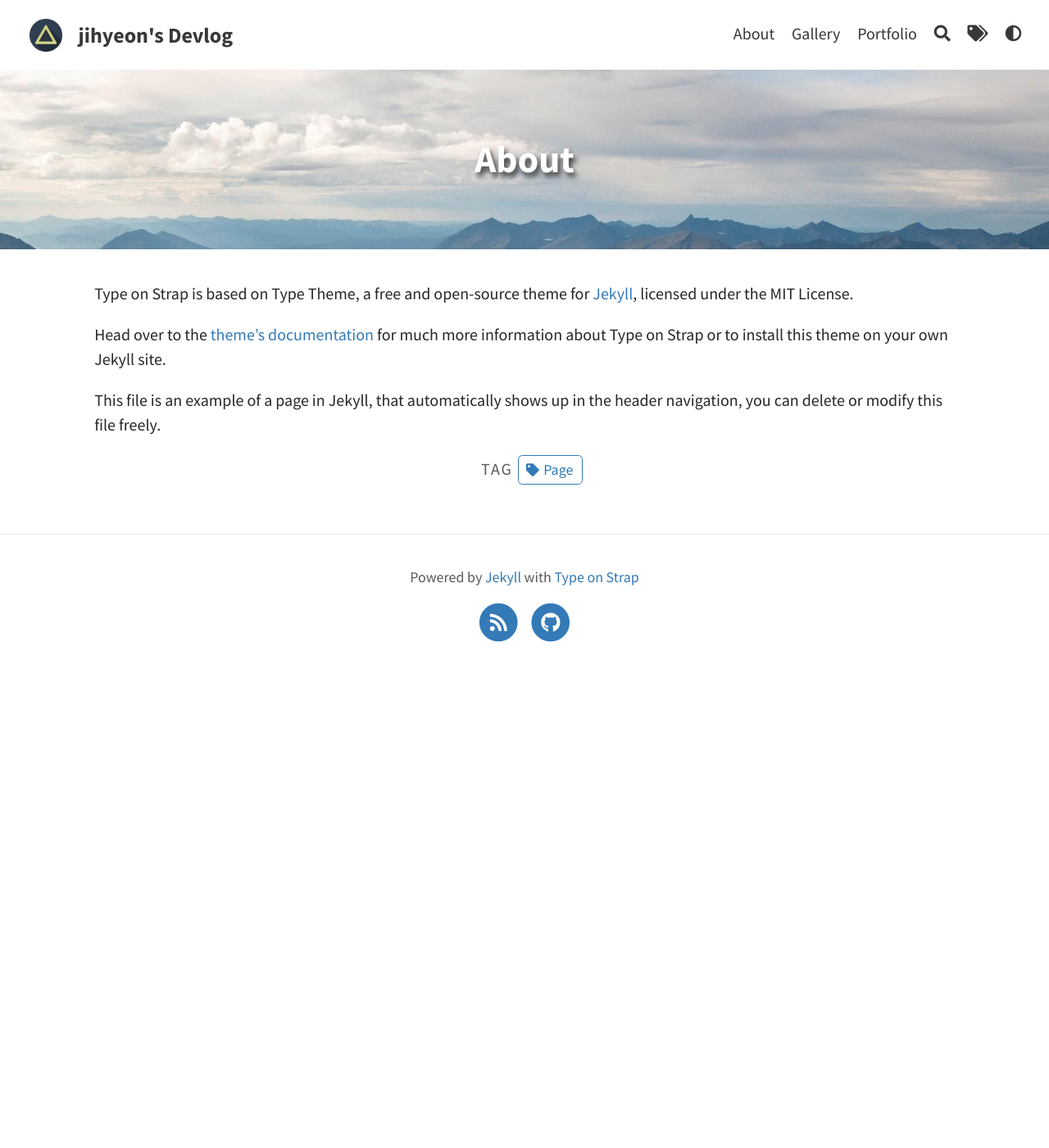
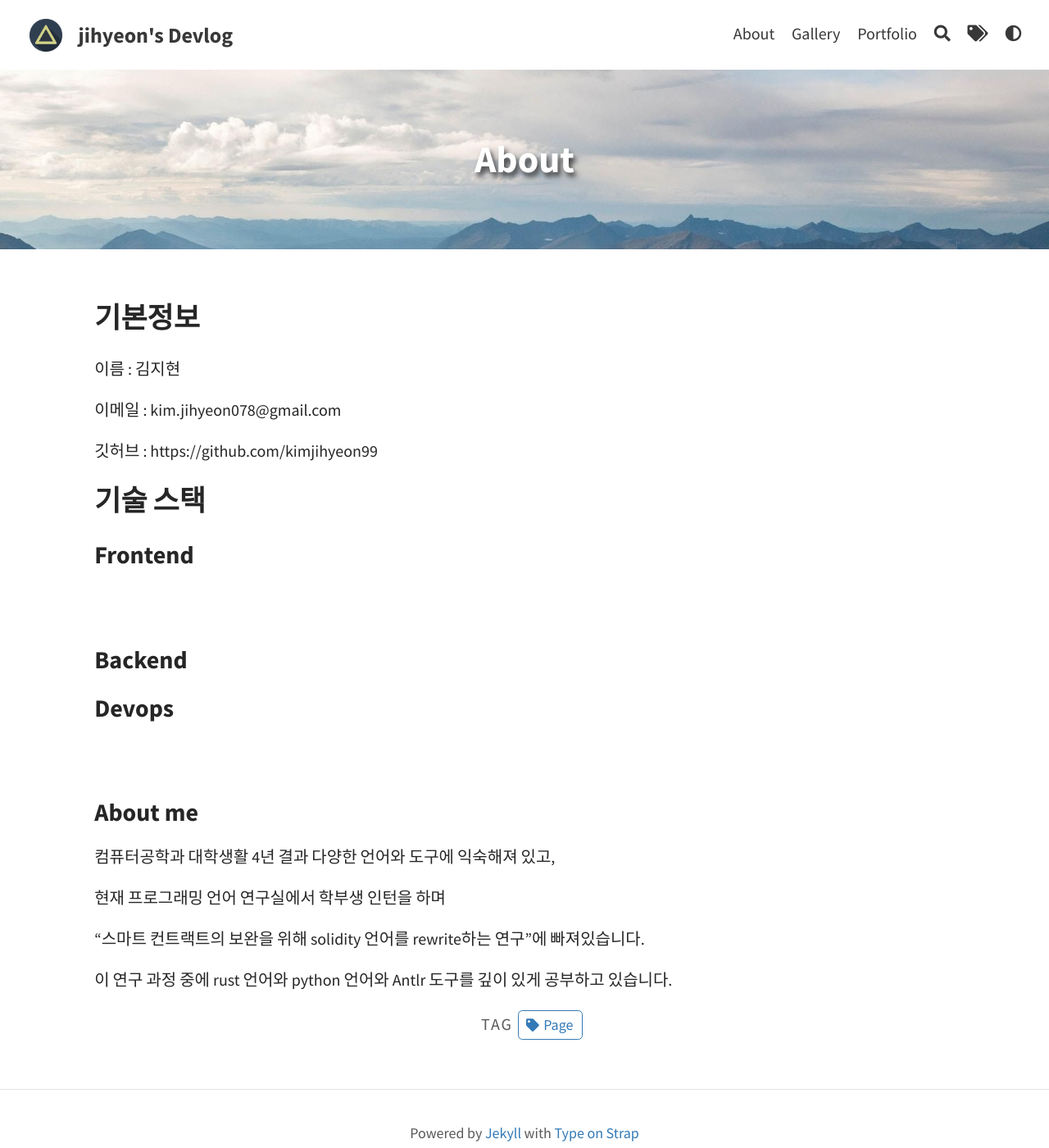
Before and after one commit to kimjihyeon99/kimjihyeon99.github.io, a Jekyll site: the page built from pages/about.md, in a window 1280 px wide and 1400 px high. Shown: the whole window at 82% size. Built offline with Jekyll 4.4.1, drawn with Linux system fonts in a browser that asks for light colours; grey boxes are pictures that could not be loaded.

Commit message:
profile update

```diff
--- a/pages/about.md
+++ b/pages/about.md
@@ -6,8 +6,40 @@ feature-img: "assets/img/pexels/travel.jpeg"
 tags: [Page]
 ---
 
-Type on Strap is based on Type Theme, a free and open-source theme for [Jekyll](http://jekyllrb.com/), licensed under the MIT License.
+## 기본정보
 
-Head over to the [theme's documentation](https://github.io/sylhare/Type-on-Strap) for much more information about Type on Strap or to install this theme on your own Jekyll site.
+이름 : 김지현
 
-This file is an example of a page in Jekyll, that automatically shows up in the header navigation, you can delete or modify this file freely.
+이메일 : kim.jihyeon078@gmail.com
+
+깃허브 : https://github.com/kimjihyeon99
+
+## 기술 스택
+
+### Frontend
+
+<img width=40 height =40  src="https://cdn.jsdelivr.net/npm/simple-icons@v5/icons/html5.svg">
+<img width=40 height =40  src="https://cdn.jsdelivr.net/npm/simple-icons@v5/icons/javascript.svg">
+<img width=40 height =40  src="https://cdn.jsdelivr.net/npm/simple-icons@v5/icons/flutter.svg">
+
+
+### Backend
+
+
+
+### Devops
+
+<img width=40 height =40  src="https://cdn.jsdelivr.net/npm/simple-icons@v5/icons/git.svg">
+<img width=40 height =40  src="https://cdn.jsdelivr.net/npm/simple-icons@v5/icons/junit5.svg">
+<img width=40 height =40  src="https://cdn.jsdelivr.net/npm/simple-icons@v5/icons/linux.svg">
+
+
+### About me
+
+컴퓨터공학과 대학생활 4년 결과 다양한 언어와 도구에 익숙해져 있고,
+
+현재 프로그래밍 언어 연구실에서 학부생 인턴을 하며
+
+"스마트 컨트랙트의 보완을 위해 solidity 언어를 rewrite하는 연구"에 빠져있습니다.
+
+이 연구 과정 중에 rust 언어와 python 언어와 Antlr 도구를 깊이 있게 공부하고 있습니다.
```
Also changed, not shown: _posts/2021-06-23-python_json.md (+3 -1 lines).
